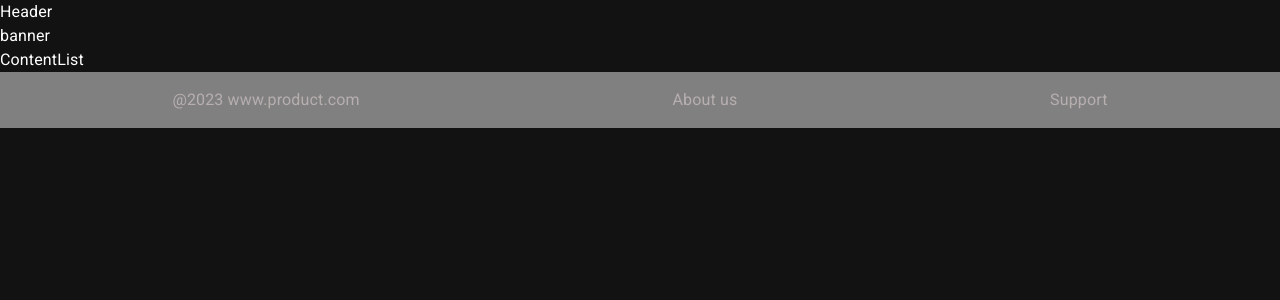
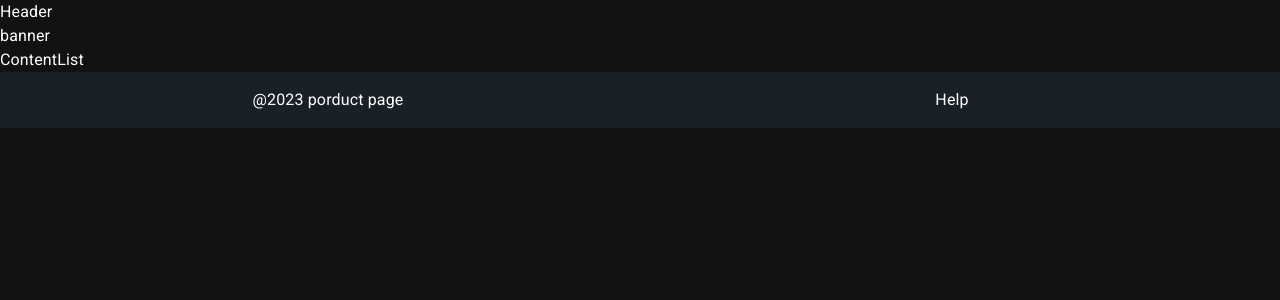
Before and after one commit to arifulbgt4/BestItem, a Next.js app: page /en in a window 1280 px wide. Shown: the top 300 px of the page. Built offline with nearby package versions, Linux system fonts and the light colour scheme.

Commit message:
fix: footer

```diff
--- a/src/widgets/Footer/index.tsx
+++ b/src/widgets/Footer/index.tsx
@@ -1,22 +1,20 @@
 import { FC } from "react";
 
 import { FooterProps } from "./Types";
-import { Stack, Typography } from "@mui/material";
+import { Stack, Typography, Grid } from "@mui/material";
+import palette from "src/theme/palette";
+import ThemeContextProvider from "src/theme";
 
 const Footer: FC<FooterProps> = () => {
   return (
-    <Stack
-      direction={{ xs: "column", sm: "column", md: "row", lg: "row" }}
-      bgcolor="grey"
-      alignItems="center"
-      justifyContent="space-around"
-      p={2}
-      color="#b7aeae"
-    >
-      <Typography>@2023 www.product.com</Typography>
-      <Typography>About us</Typography>
-      <Typography>Support</Typography>
-    </Stack>
+    <Grid container bgcolor="#1A2027" p={2}>
+      <Grid item md={6} lg={6} xl={6} xs={12}>
+        <Typography textAlign="center">@2023 porduct page</Typography>
+      </Grid>
+      <Grid item md={6} lg={6} xl={6} xs={12}>
+        <Typography textAlign="center">Help</Typography>
+      </Grid>
+    </Grid>
   );
 };
 
```
